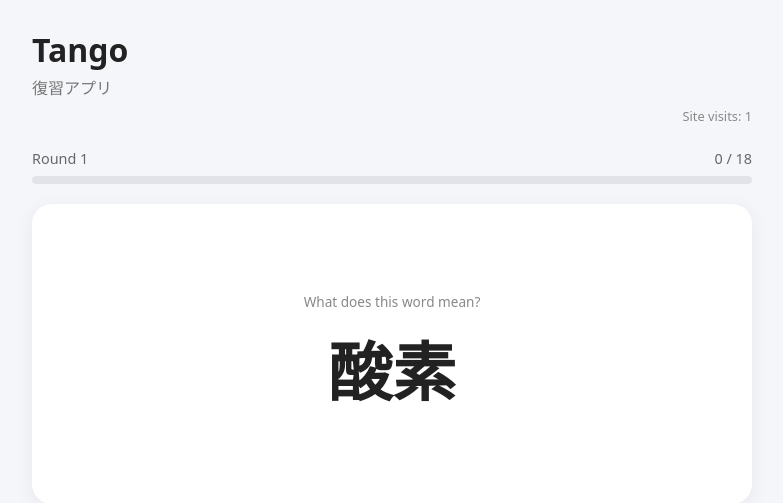
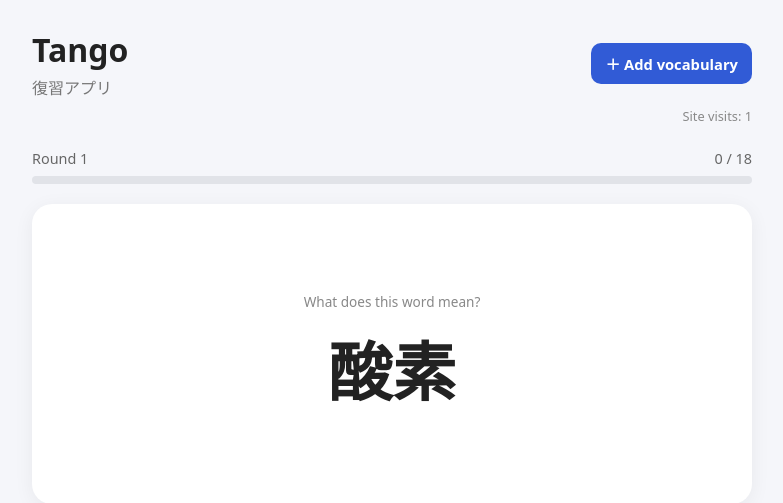
Before and after one commit to komorebidev/tango, a Flask app: page / in a window 1280 px wide. Shown: the top 503 px of the page, without its empty margins (248-1031 px from the left). Run offline with Flask 3, Linux system fonts and the light colour scheme.

Commit message:
add new menu to tango

```diff
--- a/tangoapp/templates/index.html
+++ b/tangoapp/templates/index.html
@@ -30,6 +30,22 @@
             justify-content: space-between;
             gap: 16px;
             margin-bottom: 8px;
+        }
+
+        .add-vocabulary-link {
+            display: inline-block;
+            flex-shrink: 0;
+            padding: 10px 14px;
+            border-radius: 10px;
+            background: #315bd6;
+            color: #fff;
+            text-decoration: none;
+            font-weight: 650;
+            font-size: 0.92rem;
+        }
+
+        .add-vocabulary-link:hover {
+            opacity: 0.88;
         }
 
         h1 {
@@ -291,6 +307,7 @@
                 <h1>Tango</h1>
                 <div class="subtitle">復習アプリ</div>
             </div>
+            <a class="add-vocabulary-link" href="/add-vocabulary">＋ Add vocabulary</a>
         </header>
 
         <p class="visit-counter">
```
